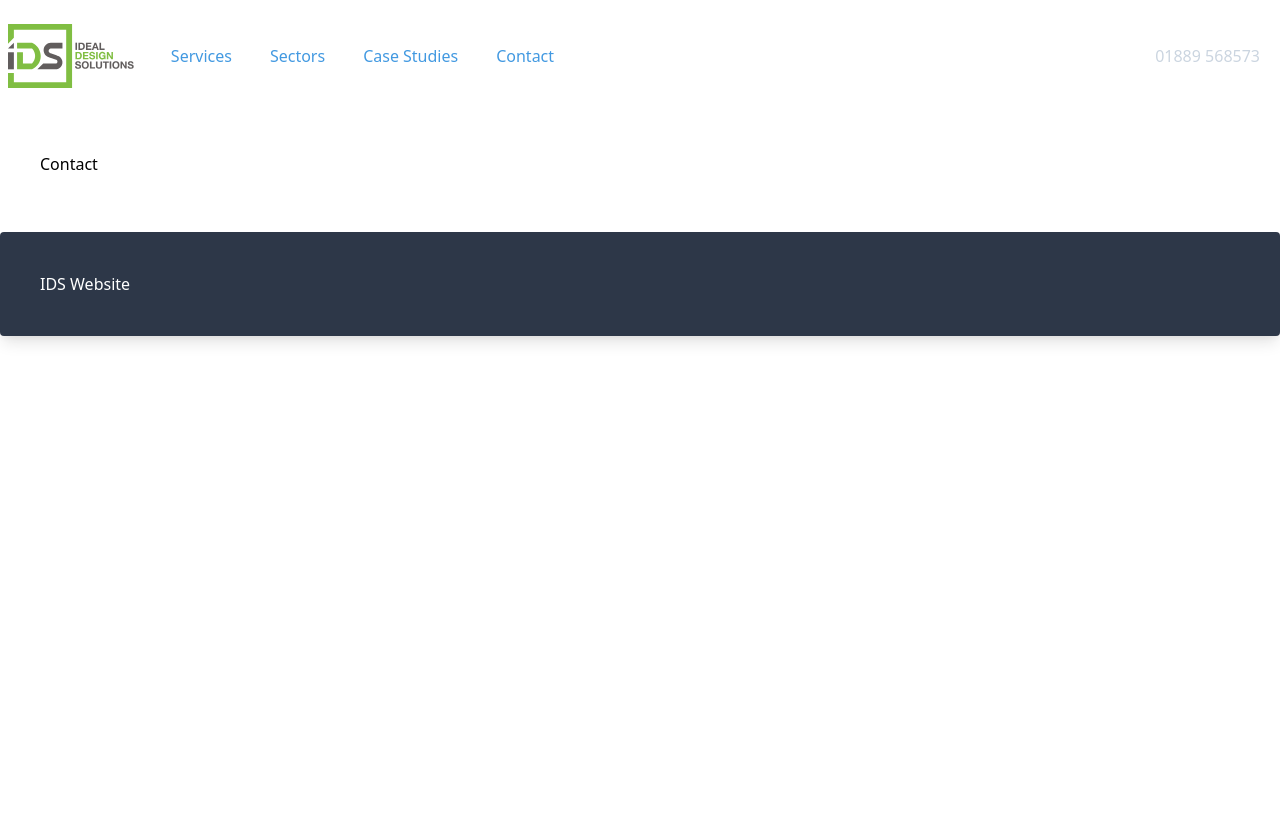
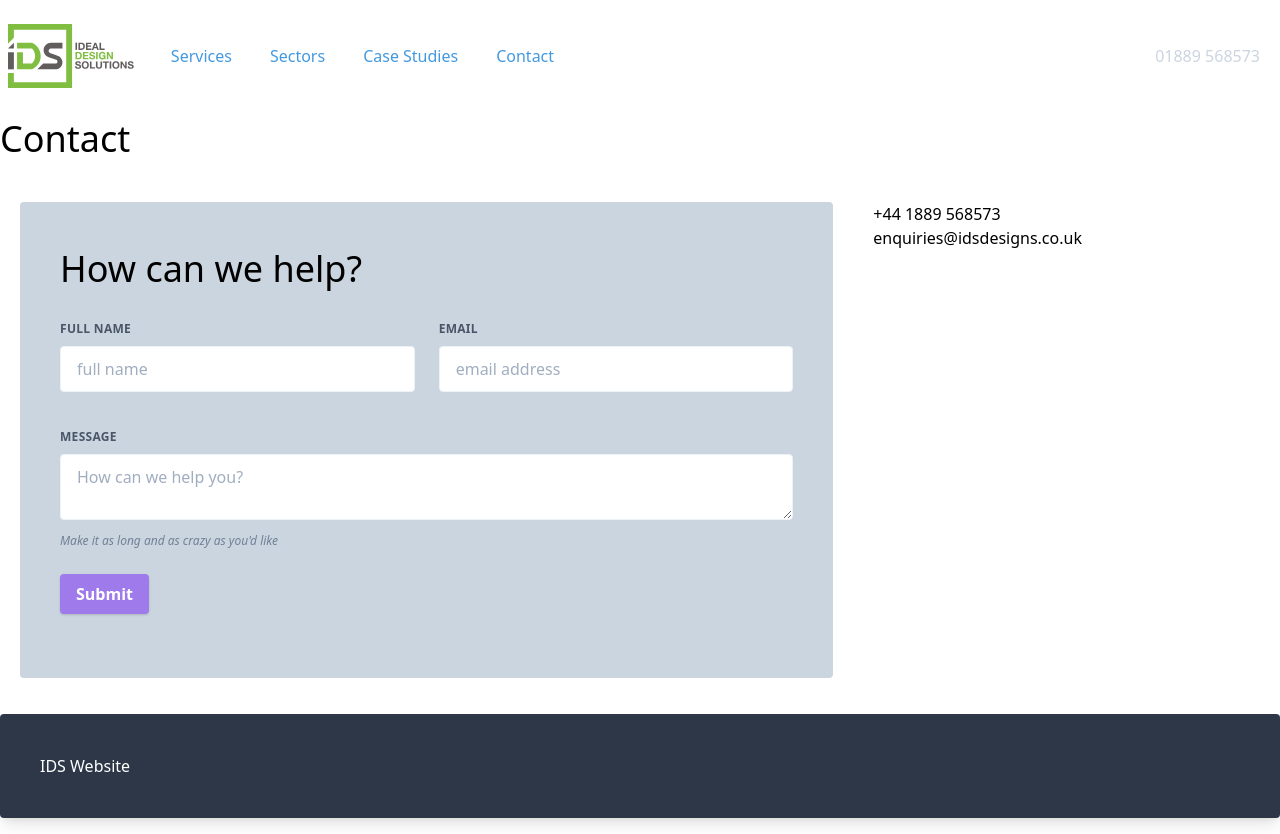
Before and after one commit to stevenalanwilson/ids-frontend-app, a Next.js app: page /contact in a window 1280 px wide. Before the commit the page ends 800 px from the top, so only its background shows below. Built offline with nearby package versions, Linux system fonts and the light colour scheme.

Commit message:
Refactored Contact page
- Added enquiry form component
- Refactoed to a 2/3 layout
- Added some contact details

```diff
--- a/pages/contact.js
+++ b/pages/contact.js
@@ -1,6 +1,8 @@
 import Head from 'next/head'
 import Header from '../components/Header'
 import Footer from '../components/Footer'
+
+import EnquiryCallToAction from '../components/EnquiryCallToAction'
 
 export default function contact () {
   return (
@@ -24,8 +26,18 @@ export default function contact () {
         </div>
 
         <div className='flex my-4'>
-          <div className='w-1/2 p-10'>
-            <p>Contact</p>
+          <div className='w-2/3'>
+            <h1 className='text-4xl'>Contact</h1>
+          </div>
+        </div>
+
+        <div className='flex my-4'>
+          <div className='w-2/3 p-5'>
+            <EnquiryCallToAction />
+          </div>
+          <div className='w-1/3 p-5'>
+            <p>+44 1889 568573</p>
+            <p>enquiries@idsdesigns.co.uk</p>
           </div>
         </div>
 
```
